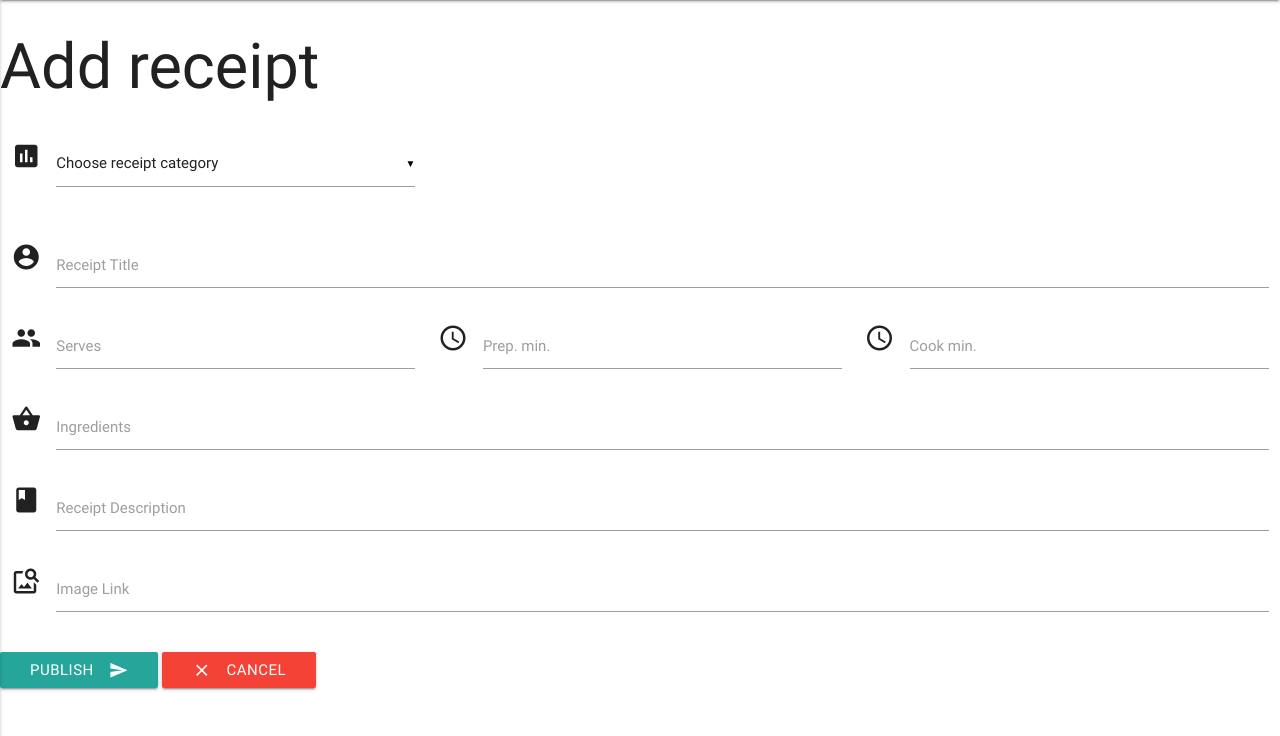
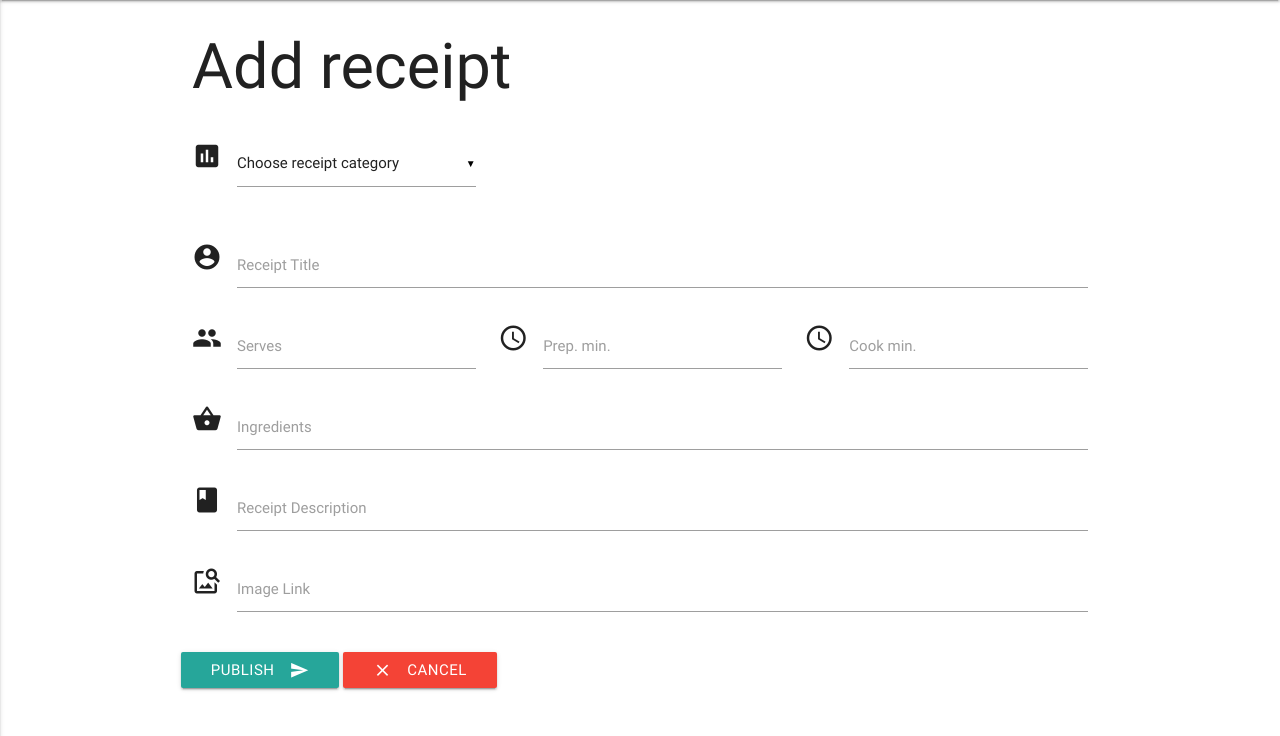
Before and after one commit to aleksandrsg/pasta_dishes, a Flask app: page /add_receipt in a window 1280 px wide. Shown: the part 64-800 px from the top of the page. Run offline with Flask 2, Linux system fonts and the light colour scheme; data that the repository does not hold is empty; some libraries are stand-ins or nearby versions.

Commit message:
Added Container Class for AddReceipt Template to centrilyze  it

```diff
--- a/templates/addreceipt.html
+++ b/templates/addreceipt.html
@@ -1,5 +1,6 @@
 {% extends 'parent.html' %}
 {% block content %}
+<div class="container">
 <h1> Add receipt</h1>
     <form action="{{url_for('insert_receipt')}}" method="POST" class="col s12">
         <div class="row">
@@ -13,7 +14,6 @@
                 </select>
             </div>
         </div>
-  </div>
       <div class="row">
         <div class="input-field col s12 l12">
           <i class="material-icons prefix">account_circle</i>
@@ -59,5 +59,5 @@
             <i class="material-icons left">close</i>Cancel</a>
         </div>
     </form>
-
+</div>
 {% endblock %}
```
